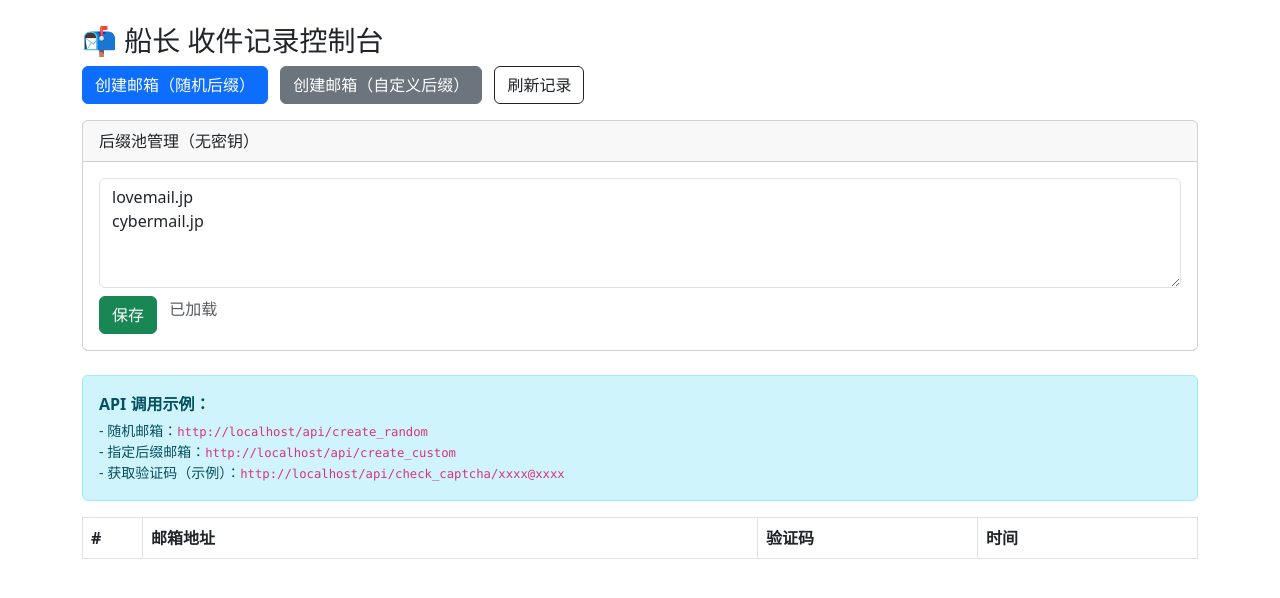
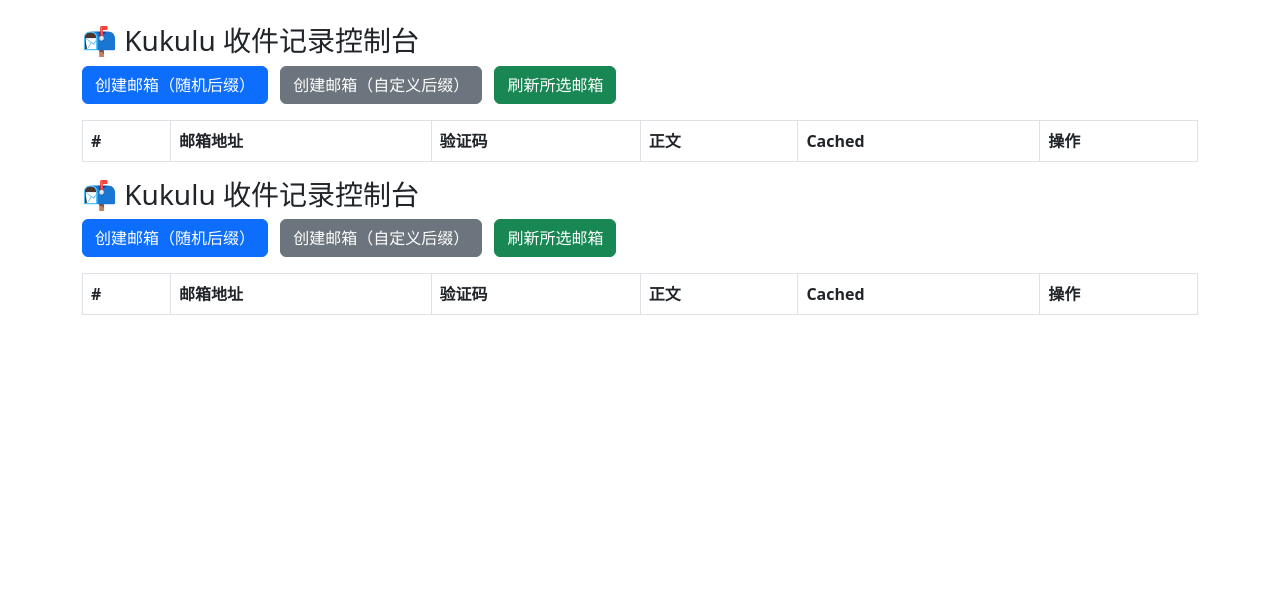
Before and after one commit to a929471698-ux/kukulu-api-installer, a Flask app: page /ui in a window 1280 px wide. Shown: the top 598 px of the page. Run offline with Flask 3, Linux system fonts and the light colour scheme; data that the repository does not hold is empty.

Commit message:
Update index.html

```diff
--- a/templates/index.html
+++ b/templates/index.html
@@ -2,136 +2,175 @@
 <html>
 <head>
   <meta charset="utf-8">
-  <title>船长 收件记录控制台</title>
+  <title>Kukulu 收件记录控制台</title>
   <meta name="viewport" content="width=device-width, initial-scale=1" />
   <link rel="stylesheet" href="https://cdn.jsdelivr.net/npm/bootstrap@5.3.0/dist/css/bootstrap.min.css">
 </head>
 <body class="p-4">
 <div class="container">
-  <h3>📬 船长 收件记录控制台</h3>
+  <h3>📬 Kukulu 收件记录控制台</h3>
 
   <div class="mb-3">
     <button class="btn btn-primary me-2" onclick="createMailbox(false)">创建邮箱（随机后缀）</button>
-    <button class="btn btn-secondary" onclick="createMailbox(true)">创建邮箱（自定义后缀）</button>
-    <button class="btn btn-outline-dark ms-2" onclick="loadHistory()">刷新记录</button>
-  </div>
-
-  <div class="card mb-4">
-    <div class="card-header">后缀池管理（无密钥）</div>
-    <div class="card-body">
-      <textarea id="domains" class="form-control" rows="4" placeholder="每行一个后缀..."></textarea>
-      <button class="btn btn-success mt-2" onclick="saveDomains()">保存</button>
-      <span id="domMsg" class="ms-2 text-muted"></span>
-    </div>
-  </div>
-
-  <div class="alert alert-info">
-    <b>API 调用示例：</b>
-    <div id="apiLinks" class="mt-1 small"></div>
+    <button class="btn btn-secondary me-2" onclick="createMailbox(true)">创建邮箱（自定义后缀）</button>
+    <button class="btn btn-success" onclick="refreshSelected()">刷新所选邮箱</button>
   </div>
 
   <table class="table table-bordered">
-    <thead><tr><th style="width:60px">#</th><th>邮箱地址</th><th style="width:220px">验证码</th><th style="width:220px">时间</th></tr></thead>
+    <thead>
+      <tr>
+        <th>#</th>
+        <th>邮箱地址</th>
+        <th>验证码</th>
+        <th>正文</th>
+        <th>Cached</th>
+        <th>操作</th>
+      </tr>
+    </thead>
     <tbody id="history"></tbody>
   </table>
 </div>
 
 <script>
-const host = window.location.host;
-document.getElementById('apiLinks').innerHTML = `
-- 随机邮箱：<code>http://${host}/api/create_random</code><br>
-- 指定后缀邮箱：<code>http://${host}/api/create_custom</code><br>
-- 获取验证码（示例）：<code>http://${host}/api/check_captcha/xxxx@xxxx</code>
-`;
+let historyList = [];
 
 async function createMailbox(useCustom){
   const url = useCustom ? '/api/create_custom' : '/api/create_random';
   const r = await fetch(url);
   const d = await r.json();
-  if (d.mailaddress){
-    // 立即插入一行，并尝试拉验证码
-    prependRow({mailaddress:d.mailaddress, ts: Date.now()/1000});
-    fetchCode(d.mailaddress);
+  if(d.mailaddress){
+    addRow(d.mailaddress);
   } else {
-    alert(d.error || '创建失败');
+    alert("创建失败: " + (d.error || '未知错误'));
   }
 }
 
-async function fetchCode(mail){
-  const cell = document.querySelector(`[data-mail="${mail}"] .code`);
-  if(cell) cell.innerText = '查询中...';
-  const r = await fetch('/api/check_captcha/' + encodeURIComponent(mail));
-  const d = await r.json();
-  if(cell) cell.innerText = (d.code || '未获取');
+function addRow(mail){
+  historyList.push(mail);
+  const tbody = document.getElementById('history');
+  const tr = document.createElement('tr');
+  tr.setAttribute('data-mail', mail);
+  tr.innerHTML = `
+    <td>${historyList.length}</td>
+    <td>${mail}</td>
+    <td class="code">-</td>
+    <td class="body">-</td>
+    <td class="cached">-</td>
+    <td><button class="btn btn-sm btn-outline-success" onclick="refreshMail('${mail}', true)">刷新</button></td>
+  `;
+  tbody.appendChild(tr);
 }
 
-function fmt(ts){
-  if(!ts) return '';
-  const d = new Date(ts*1000);
-  return d.toLocaleString();
+// 自动刷新（只走缓存）
+setInterval(()=>{
+  historyList.forEach(mail => refreshMail(mail, false));
+}, 8000);
+
+async function refreshMail(mail, force){
+  let url = `/api/check_captcha/${encodeURIComponent(mail)}`;
+  if(force) url += "?refresh=1";
+  const r = await fetch(url);
+  const d = await r.json();
+  const tr = document.querySelector(`tr[data-mail='${mail}']`);
+  if(tr){
+    tr.querySelector('.code').innerText = d.code || '-';
+    tr.querySelector('.body').innerText = d.body ? d.body.slice(0,50) : '-';
+    tr.querySelector('.cached').innerText = d.cached ? "缓存" : "新查";
+    tr.querySelector('.cached').style.color = d.cached ? "green" : "red";
+  }
 }
 
-function prependRow(item){
-  const tbody = document.getElementById('history');
-  const tr = document.createElement('tr');
-  tr.setAttribute('data-mail', item.mailaddress);
-  tr.innerHTML = `
-    <td class="idx"></td>
-    <td>${item.mailaddress}</td>
-    <td class="code">-</td>
-    <td>${fmt(item.ts)}</td>`;
-  tbody.prepend(tr);
-  renumber();
+function refreshSelected(){
+  historyList.forEach(mail => refreshMail(mail, true));
 }
-
-function renumber(){
-  document.querySelectorAll('#history .idx').forEach((td,i)=>td.innerText = i+1);
-}
-
-async function loadHistory(){
-  const r = await fetch('/api/history');
-  const d = await r.json();
-  const tbody = document.getElementById('history');
-  tbody.innerHTML = '';
-  (d.history || []).forEach(item=>{
-    const tr = document.createElement('tr');
-    tr.setAttribute('data-mail', item.mailaddress);
-    tr.innerHTML = `
-      <td class="idx"></td>
-      <td>${item.mailaddress}</td>
-      <td class="code">-</td>
-      <td>${fmt(item.ts)}</td>`;
-    tbody.appendChild(tr);
-  });
-  renumber();
-}
-
-async function loadDomains(){
-  const r = await fetch('/api/domains');
-  if(!r.ok){ document.getElementById('domMsg').innerText = '加载失败'; return; }
-  const d = await r.json();
-  document.getElementById('domains').value = (d.domains || []).join('\n');
-  document.getElementById('domMsg').innerText = '已加载';
-}
-
-async function saveDomains(){
-  const list = document.getElementById('domains').value.split(/\n+/).map(x=>x.trim()).filter(Boolean);
-  const r = await fetch('/api/domains', {
-    method:'POST', headers:{'Content-Type':'application/json'}, body:JSON.stringify(list)
-  });
-  document.getElementById('domMsg').innerText = r.ok ? '保存成功' : ('保存失败：'+r.status);
-}
-
-// 初始化
-loadDomains();
-loadHistory();
-// 可选：定时刷新验证码
-setInterval(()=>{
-  document.querySelectorAll('#history tr').forEach(tr=>{
-    const mail = tr.getAttribute('data-mail');
-    if (mail) fetchCode(mail);
-  });
-}, 8000);
 </script>
 </body>
 </html>
+<!DOCTYPE html>
+<html>
+<head>
+  <meta charset="utf-8">
+  <title>Kukulu 收件记录控制台</title>
+  <meta name="viewport" content="width=device-width, initial-scale=1" />
+  <link rel="stylesheet" href="https://cdn.jsdelivr.net/npm/bootstrap@5.3.0/dist/css/bootstrap.min.css">
+</head>
+<body class="p-4">
+<div class="container">
+  <h3>📬 Kukulu 收件记录控制台</h3>
+
+  <div class="mb-3">
+    <button class="btn btn-primary me-2" onclick="createMailbox(false)">创建邮箱（随机后缀）</button>
+    <button class="btn btn-secondary me-2" onclick="createMailbox(true)">创建邮箱（自定义后缀）</button>
+    <button class="btn btn-success" onclick="refreshSelected()">刷新所选邮箱</button>
+  </div>
+
+  <table class="table table-bordered">
+    <thead>
+      <tr>
+        <th>#</th>
+        <th>邮箱地址</th>
+        <th>验证码</th>
+        <th>正文</th>
+        <th>Cached</th>
+        <th>操作</th>
+      </tr>
+    </thead>
+    <tbody id="history"></tbody>
+  </table>
+</div>
+
+<script>
+let historyList = [];
+
+async function createMailbox(useCustom){
+  const url = useCustom ? '/api/create_custom' : '/api/create_random';
+  const r = await fetch(url);
+  const d = await r.json();
+  if(d.mailaddress){
+    addRow(d.mailaddress);
+  } else {
+    alert("创建失败: " + (d.error || '未知错误'));
+  }
+}
+
+function addRow(mail){
+  historyList.push(mail);
+  const tbody = document.getElementById('history');
+  const tr = document.createElement('tr');
+  tr.setAttribute('data-mail', mail);
+  tr.innerHTML = `
+    <td>${historyList.length}</td>
+    <td>${mail}</td>
+    <td class="code">-</td>
+    <td class="body">-</td>
+    <td class="cached">-</td>
+    <td><button class="btn btn-sm btn-outline-success" onclick="refreshMail('${mail}', true)">刷新</button></td>
+  `;
+  tbody.appendChild(tr);
+}
+
+// 自动刷新（只走缓存）
+setInterval(()=>{
+  historyList.forEach(mail => refreshMail(mail, false));
+}, 8000);
+
+async function refreshMail(mail, force){
+  let url = `/api/check_captcha/${encodeURIComponent(mail)}`;
+  if(force) url += "?refresh=1";
+  const r = await fetch(url);
+  const d = await r.json();
+  const tr = document.querySelector(`tr[data-mail='${mail}']`);
+  if(tr){
+    tr.querySelector('.code').innerText = d.code || '-';
+    tr.querySelector('.body').innerText = d.body ? d.body.slice(0,50) : '-';
+    tr.querySelector('.cached').innerText = d.cached ? "缓存" : "新查";
+    tr.querySelector('.cached').style.color = d.cached ? "green" : "red";
+  }
+}
+
+function refreshSelected(){
+  historyList.forEach(mail => refreshMail(mail, true));
+}
+</script>
+</body>
+</html>
```
